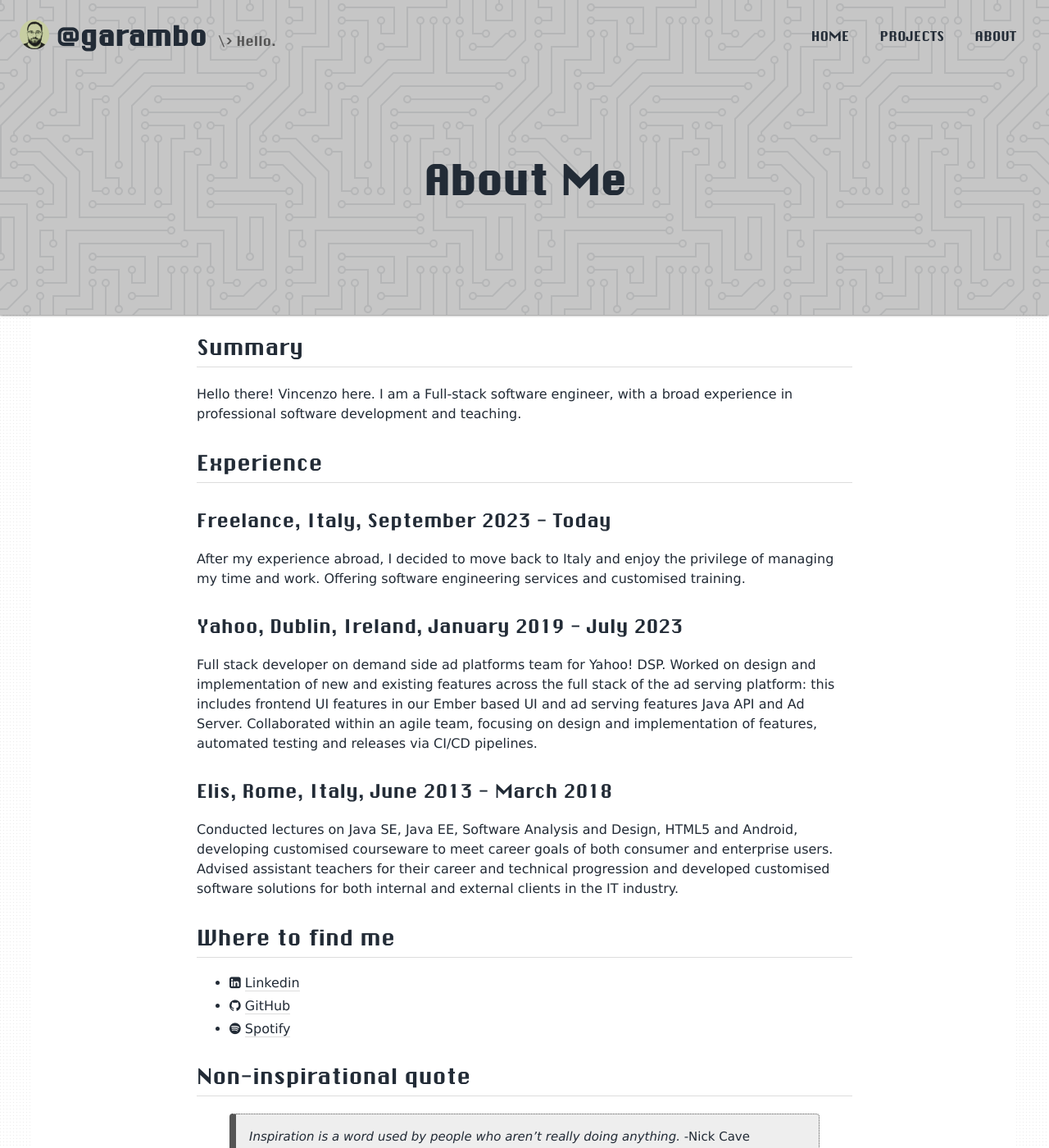
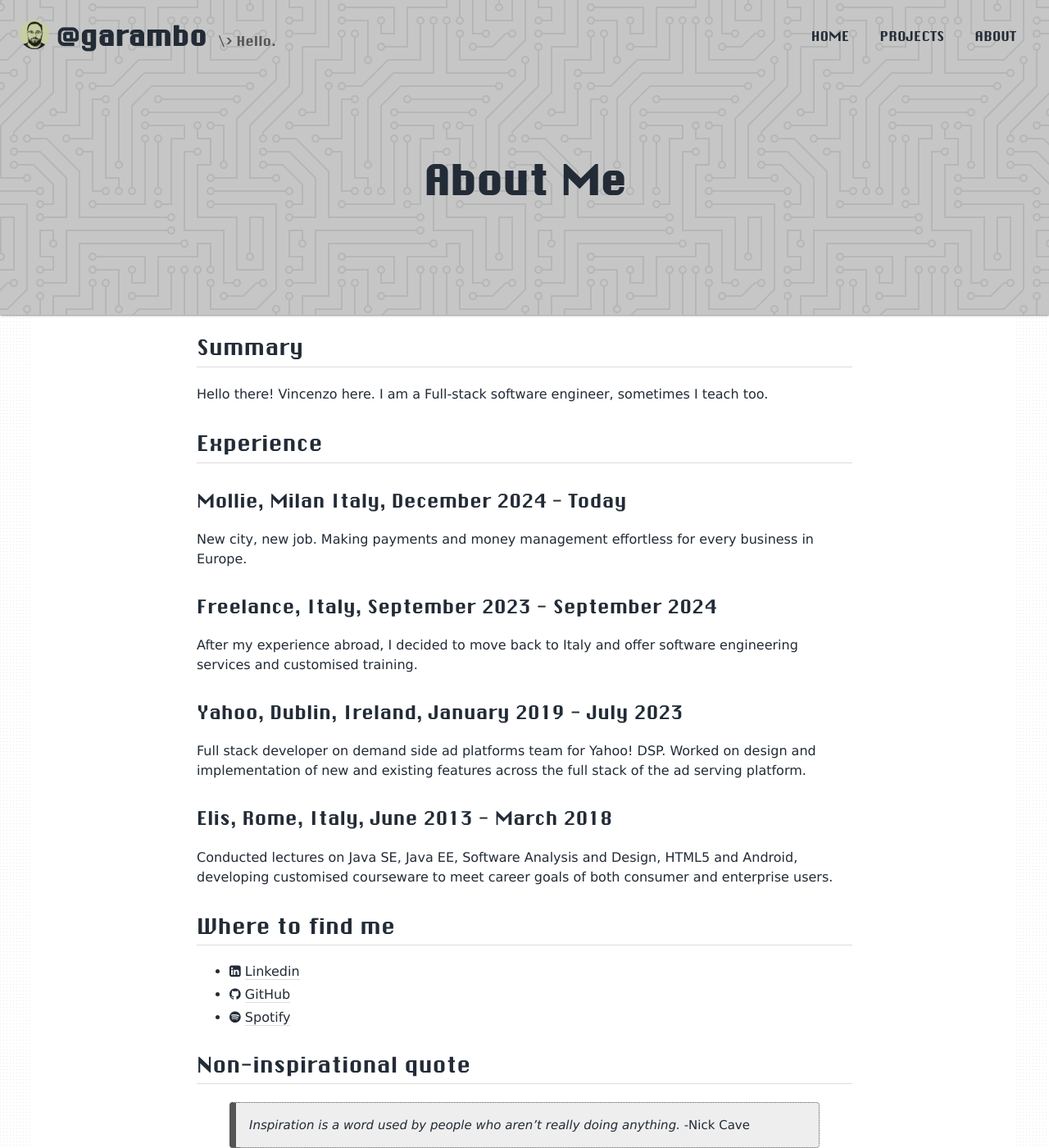
Before and after one commit to garamb1/garamb1.github.io, a Jekyll site: the page built from about.md, in a window 1280 px wide and 1400 px high. Shown: the whole window at 82% size. Built offline with Jekyll 4.4.1, drawn with Linux system fonts in a browser that asks for light colours.

Commit message:
Update about.md

```diff
--- a/about.md
+++ b/about.md
@@ -6,19 +6,21 @@ layout: single
 ## Summary
 
 Hello there! Vincenzo here.
-I am a **Full-stack software engineer**, with a broad experience in professional software development and teaching.
+I am a **Full-stack software engineer**, sometimes I teach too.
 
 ## Experience
 
-### Freelance, Italy, September 2023 - Today
-After my experience abroad, I decided to move back to Italy and enjoy the privilege of managing my time and work.
-Offering software engineering services and customised training.
+### Mollie, Milan Italy, December 2024 - Today
+New city, new job. Making payments and money management effortless for every business in Europe.
+
+### Freelance, Italy, September 2023 - September 2024
+After my experience abroad, I decided to move back to Italy and offer software engineering services and customised training.
 
 ### Yahoo, Dublin, Ireland, January 2019 - July 2023
-Full stack developer on demand side ad platforms team for Yahoo! DSP. Worked on design and implementation of new and existing features across the full stack of the ad serving platform: this includes frontend UI features in our Ember based UI and ad serving features Java API and Ad Server. Collaborated within an agile team, focusing on design and implementation of features, automated testing and releases via CI/CD pipelines.
+Full stack developer on demand side ad platforms team for Yahoo! DSP. Worked on design and implementation of new and existing features across the full stack of the ad serving platform.
 
 ### Elis, Rome, Italy, June 2013 - March 2018
-Conducted lectures on Java SE, Java EE, Software Analysis and Design, HTML5 and Android, developing customised courseware to meet career goals of both consumer and enterprise users. Advised assistant teachers for their career and technical progression and developed customised software solutions for both internal and external clients in the IT industry.
+Conducted lectures on Java SE, Java EE, Software Analysis and Design, HTML5 and Android, developing customised courseware to meet career goals of both consumer and enterprise users.
 
 ## Where to find me
 * <i class="fa fa-linkedin-square" aria-hidden="true"></i>
```
